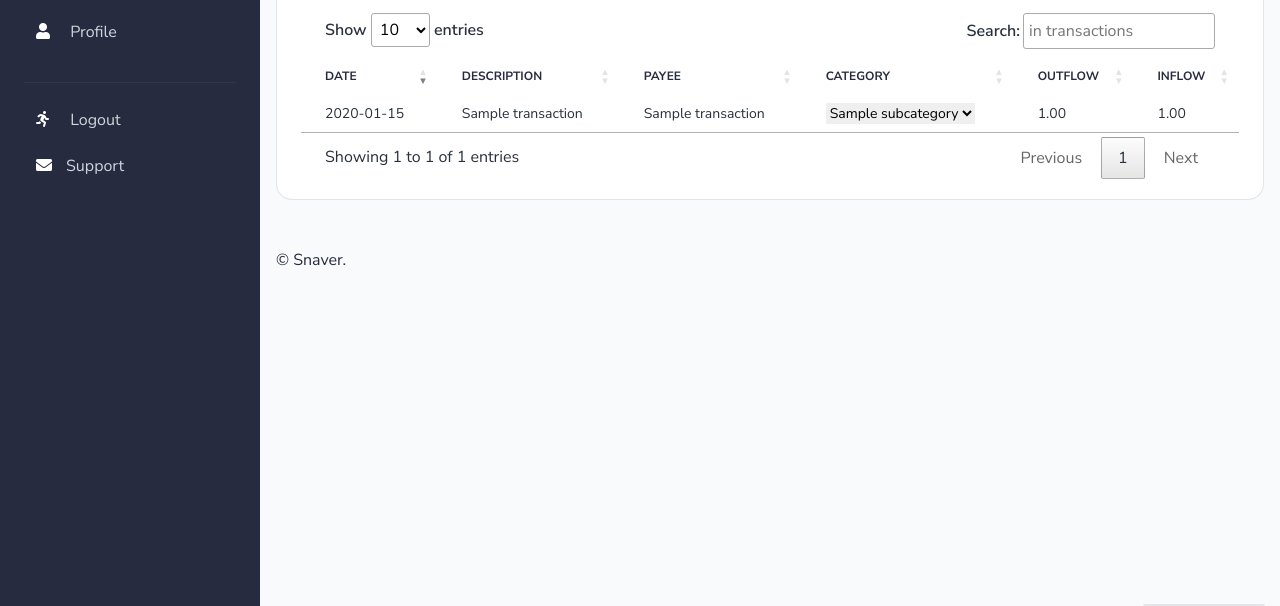
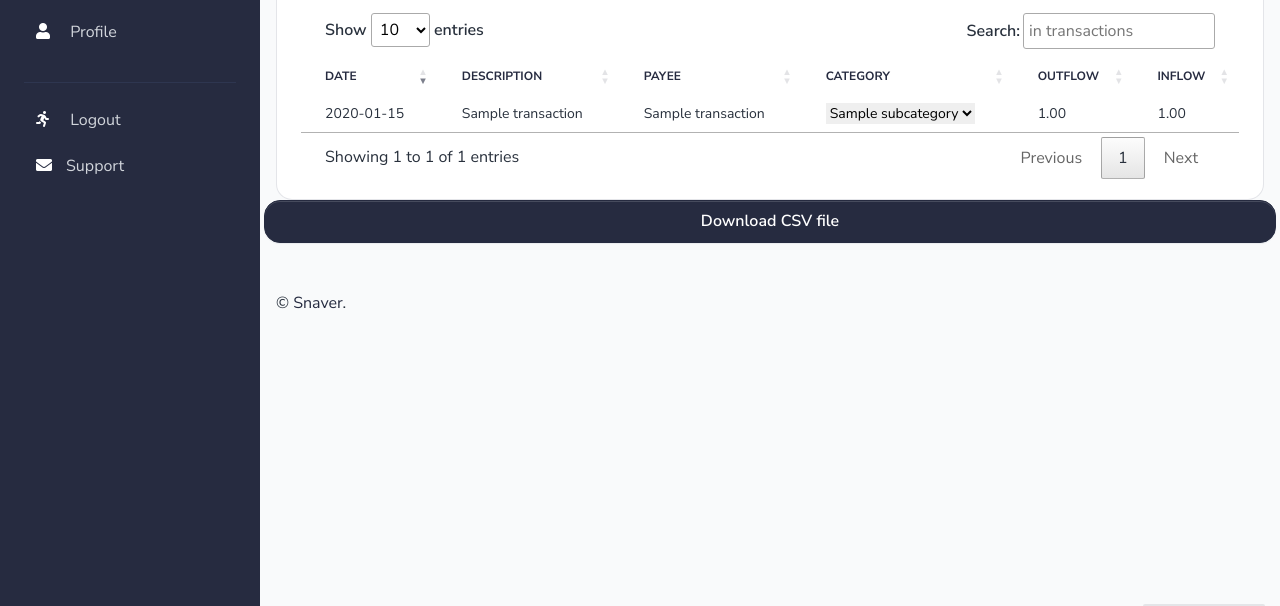
Before and after one commit to infoshareacademy/jpydzr2-snaver-django, a Django app: page /transactions in a window 1280 px wide. Shown: the part 194-800 px from the top of the page. Run offline with Django 3.2, Linux system fonts and the light colour scheme; a user stored in the database is signed in; tables that the repository leaves empty hold one stand-in row (values such as "Sample post"); some libraries are stand-ins or nearby versions.

Commit message:
Script and button for export/download CSV file with transactions

```diff
--- a/project/templates/adding-transactions.html
+++ b/project/templates/adding-transactions.html
@@ -77,6 +77,8 @@
                 </div>
             </div>
         </div>
+        <button onclick="download_csv_file()" class="btn btn-primary pull-center"
+                title="Export all transactions to csv file with just one clik">Download CSV file</button>
     </div>
 
 {% endblock content %}
@@ -165,4 +167,43 @@
 
         });
     </script>
+
+
+    <script>
+        //create CSV file data in an array
+        var csvFileData = [
+            {% for transaction in transactions.transaction_list %}
+                [
+                    '{{ transaction.receipt_date }}',
+                    '{{ transaction.name }}',
+                    '{{ transaction.payee_name }}',
+                    '{{ transaction.subcategory.name }}',
+                    '{{ transaction.outflow }}',
+                    '{{ transaction.inflow }}',
+                ],
+            {% endfor %}
+        ];
+
+        //create a user-defined function to download CSV file
+        function download_csv_file() {
+
+            //define the heading for each row of the data
+            var csv = 'DATE;DESCRIPTION;PAYEE;CATEGORY;OUTFLOW;INFLOW\n';
+
+            //merge the data with CSV
+            csvFileData.forEach(function (row) {
+                csv += row.join(';');
+                csv += "\n";
+            });
+
+            var hiddenElement = document.createElement('a');
+            hiddenElement.href = 'data:text/csv;charset=utf-8,' + encodeURI(csv);
+            hiddenElement.target = '_blank';
+
+            //provide the name for the CSV file to be downloaded
+            hiddenElement.download = 'Snaver_transactions.csv';
+            hiddenElement.click();
+        }
+    </script>
+
 {% endblock javascripts %}
```
